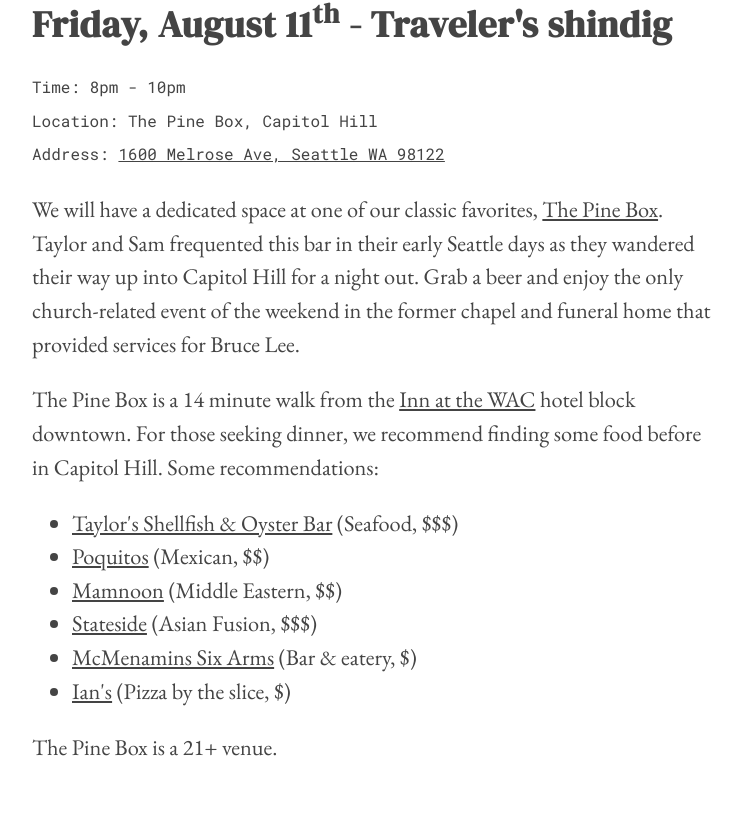
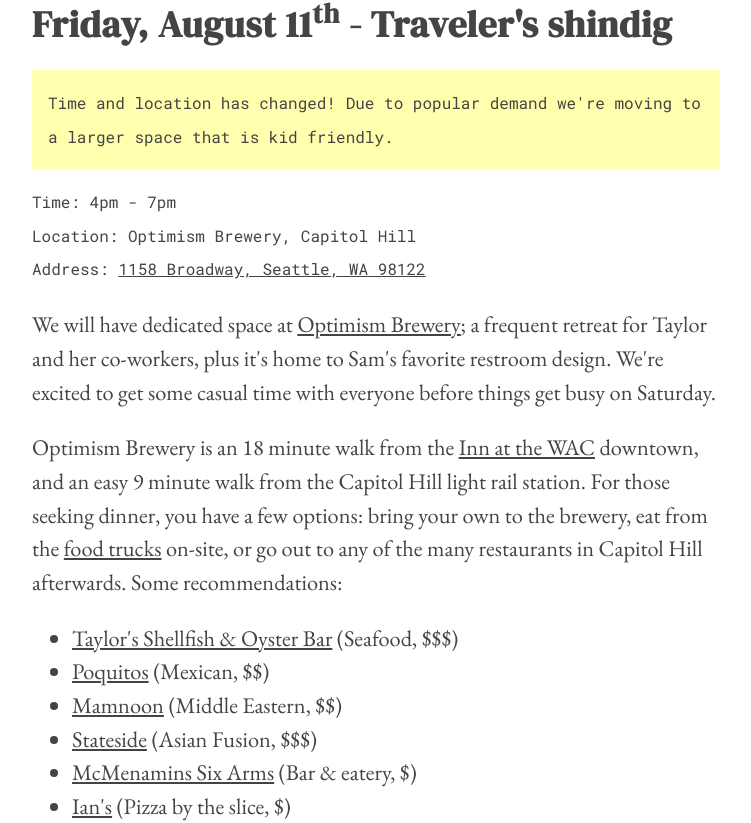
Before and after one commit to mapsam/tksm, a Next.js app: page /schedule in a window 1280 px wide. Shown: the part 378-1201 px from the top of the page, without its empty margins (264-1015 px from the left). Built offline with nearby package versions, Linux system fonts and the light colour scheme.

Commit message:
optimism brewery

```diff
--- a/components/Rsvp.tsx
+++ b/components/Rsvp.tsx
@@ -140,7 +140,7 @@
 
         {people.length &&
           <div>
-            <p><i>Traveler's shindig</i> - Friday August 11th @ the Pine Box, 8pm - 10pm. For those traveling from out of town. 21+</p>
+            <p><i>Traveler's shindig</i> - Friday August 11th @ Optimism Brewery, 4pm - 7pm. For those traveling from out of town. Kid friendly.</p>
             {
               people.map((person, idx) => {
                 return <RsvpAttendance person={person} people={people} effect={setPeople} index={idx} field='attendingFriday' />
--- a/pages/schedule.tsx
+++ b/pages/schedule.tsx
@@ -14,22 +14,23 @@
     <Content name="Schedule" summary={toc}>
       <Block id="AUG-11">
         <h1>Friday, August 11<sup>th</sup> - Traveler's shindig</h1>
+        <p style={{ backgroundColor: '#ffffae', padding: '1rem' }} className="mono">
+          Time and location has changed! Due to popular demand we're moving to a larger space that is kid friendly.
+        </p>
+
         <p className="location-metadata">
-          Time: 8pm - 10pm<br />
-          Location: The Pine Box, Capitol Hill<br />
-          Address: <a href="https://goo.gl/maps/wKLLnmStPFbjRX8q8" target="_blank">1600 Melrose Ave, Seattle WA 98122</a>
+          Time: 4pm - 7pm<br />
+          Location: Optimism Brewery, Capitol Hill<br />
+          Address: <a href="https://goo.gl/maps/3cugYKecdhcu25WR7" target="_blank">1158 Broadway, Seattle, WA 98122</a>
         </p>
         <p>
-          We will have a dedicated space at one of our classic favorites, <a href="https://www.pineboxbar.com/" target="_blank">The Pine Box</a>.
-          Taylor and Sam frequented this bar in their early Seattle days as they
-          wandered their way up into Capitol Hill for a night out. Grab a beer and enjoy
-          the only church-related event of the weekend in the former chapel and funeral
-          home that provided services for Bruce Lee.
+          We will have dedicated space at <a href="https://optimismbrewing.com/" target="_blank">Optimism Brewery</a>; a frequent retreat for Taylor and her co-workers,
+          plus it's home to Sam's favorite restroom design. We're excited to get some casual time with everyone before things get busy on Saturday.
         </p>
         <p>
-          The Pine Box is a 14 minute walk from the <a href="/accommodations">Inn at the WAC</a> hotel block downtown.
-          For those seeking dinner, we recommend finding some food before in Capitol Hill.
-          Some recommendations:
+          Optimism Brewery is an 18 minute walk from the <a href="/accommodations">Inn at the WAC</a> downtown, and an easy 9 minute walk from the Capitol Hill light rail station.
+          For those seeking dinner, you have a few options: bring your own to the brewery, eat from the <a href="https://optimismbrewing.com/food-trucks" target="_blank">food trucks</a> on-site, or go out to any of the
+          many restaurants in Capitol Hill afterwards. Some recommendations:
         </p>
         <ul>
           <li><a href="https://goo.gl/maps/wiMij7nu6KBAm2AJ8" target="_blank">Taylor's Shellfish & Oyster Bar</a> (Seafood, $$$)</li>
@@ -40,7 +41,7 @@
           <li><a href="https://goo.gl/maps/remN5icAqT82HhW97" target="_blank">Ian's</a> (Pizza by the slice, $)</li>
         </ul>
         <p>
-          The Pine Box is a 21+ venue.
+          <em>The event was originally at the Pine Box, but due to popular demand we're relocating!</em>
         </p>
       </Block>
 
@@ -87,6 +88,7 @@
         </p>
         <p>
           If you're coming from Downtown and the hotel block, you can <a href="https://www.google.com/maps/dir/Inn+at+the+WAC,+1325+6th+Ave,+Seattle,+WA+98101/Gas+Works+Park,+North+Northlake+Way,+Seattle,+WA/@47.6281032,-122.3623272,13.36z/data=!4m14!4m13!1m5!1m1!1s0x54906ab469628b59:0xd824805a4f80772e!2m2!1d-122.3333373!2d47.6096947!1m5!1m1!1s0x54901502b25bb07f:0x1e6e55abec496196!2m2!1d-122.3343532!2d47.6456308!3e3" target="_blank">take the 62 bus line</a> (35 minutes, $2.75) or grab an Uber/Lyft.
+          Parking is available at the park or in the nearby neighborhood.
         </p>
       </Block>
     </Content>
```
